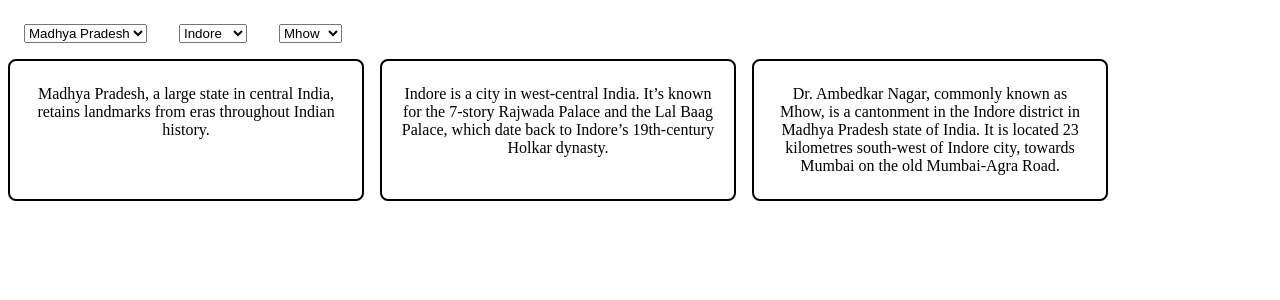
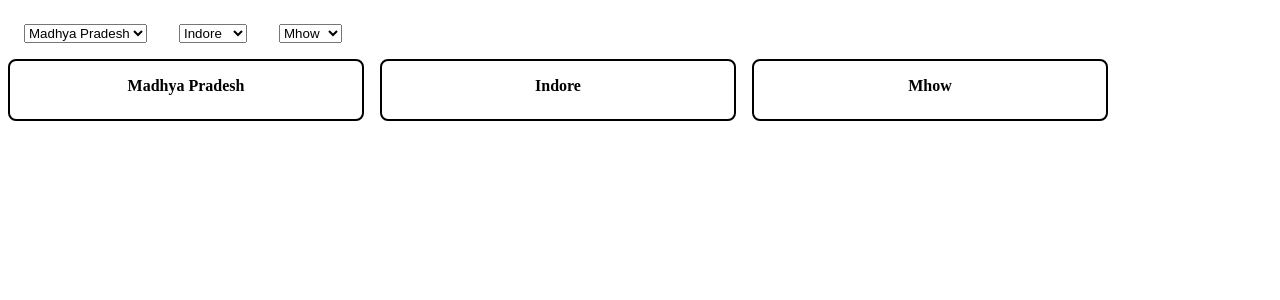
Before and after one commit to acciojob/dropdown-react-FarazAhmad2, a React app: page / in a window 1280 px wide. Shown: the top 300 px of the page. Built offline with nearby package versions, Linux system fonts and the light colour scheme.

Commit message:
fourth commit

```diff
--- a/src/components/App.js
+++ b/src/components/App.js
@@ -286,21 +286,21 @@ function App() {
       </select>
       <div className="cards">
         <div id="state-title" className="card">
-          {/* {states[index.state].name} */}
-          <div id="state-description">{states[index.state].description}</div>
+          {states[index.state].name}
+          {/* <div id="state-description">{states[index.state].description}</div> */}
         </div>
 
         <div id="city-name" className="card">
-          {/* {states[index.state].city[index.city].name} */}
+          {states[index.state].city[index.city].name}
           <div id="city-description">
-            {states[index.state].city[index.city].description}
+            {/* {states[index.state].city[index.city].description} */}
           </div>
         </div>
 
         <div id="landmark-name" className="card">
-          {/* {states[index.state].city[index.city].landmarks[index.landmark].name} */}
+          {states[index.state].city[index.city].landmarks[index.landmark].name}
           <div id="landmark-description">
-            {states[index.state].city[index.city].landmarks[index.landmark].description}
+            {/* {states[index.state].city[index.city].landmarks[index.landmark].description} */}
           </div>
         </div>
       </div>
```
